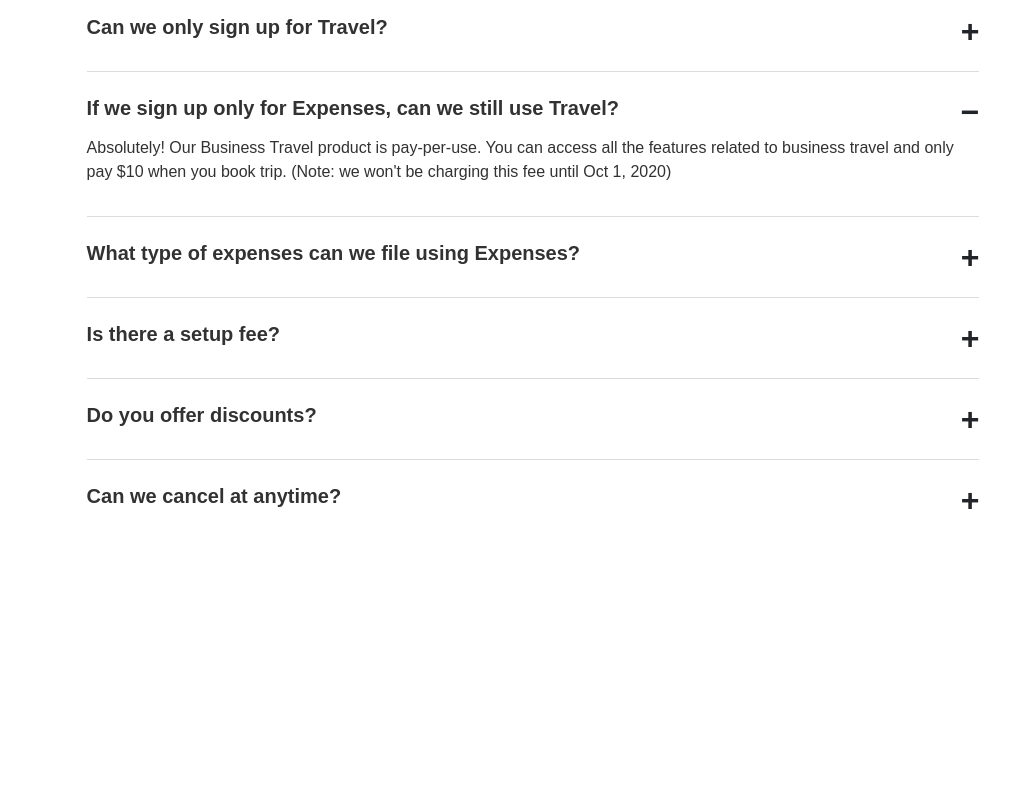
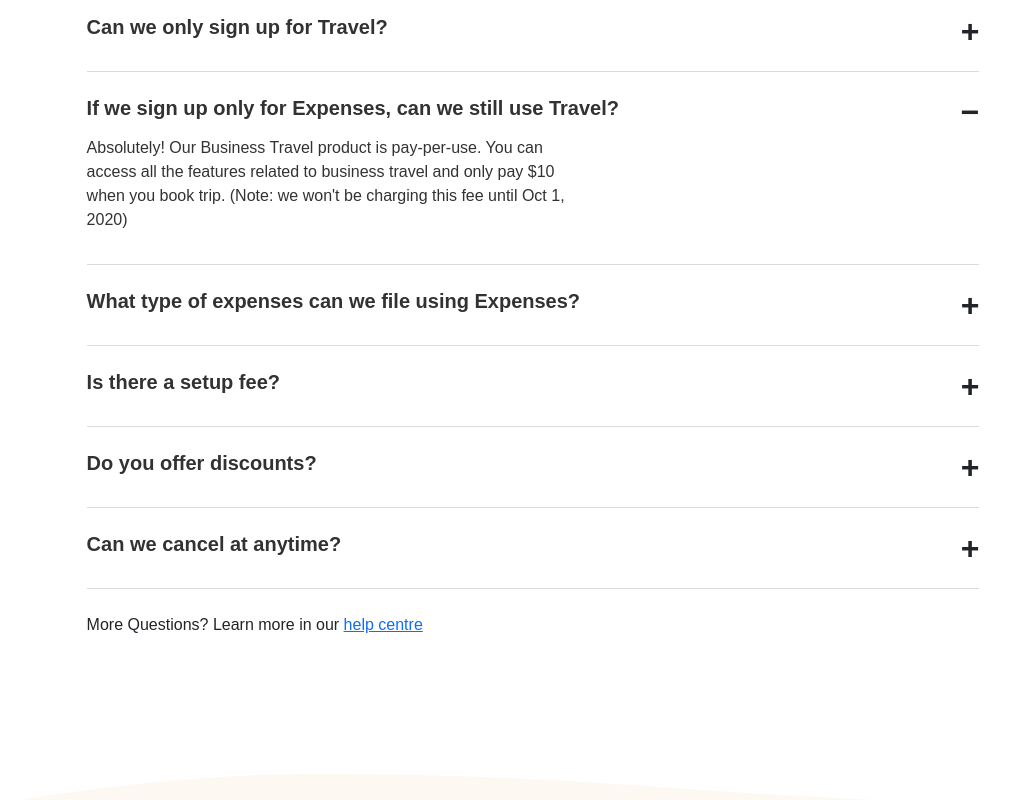
Before and after one commit to bootyard-nosaj/travel-stop, a plain HTML site: page index.html in a window 1280 px wide. Shown: the part 2580-3380 px from the top of the page, without its empty margins (107-1117 px from the left). Before the commit the page ends 3248 px from the top, so only its background shows below. Drawn offline with Linux system fonts and the light colour scheme.

Commit message:
third commit

```diff
--- a/index.css
+++ b/index.css
@@ -282,3 +282,14 @@ body {
     padding: 0;
     margin: 0;
 }
+
+.b-bottom {
+    border-bottom: 1px solid rgba(80, 80, 80, 0.2);
+}
+
+.answer {
+    width: 55%;
+}
+
+
+/* Footer */
--- a/index.html
+++ b/index.html
@@ -170,7 +170,7 @@
                             <h5 class="questions">If we sign up only for Expenses, can we still use Travel?</h5>
                             <button class="btn toggle-question-answer questions" type="button">&minus;</button>
                         </div>
-                        <p>Absolutely! Our Business Travel product is pay-per-use. You can access all the features related to business travel and only pay $10 when you book trip. (Note: we won't be charging this fee until Oct 1, 2020)</p>
+                        <p class="answer">Absolutely! Our Business Travel product is pay-per-use. You can access all the features related to business travel and only pay $10 when you book trip. (Note: we won't be charging this fee until Oct 1, 2020)</p>
                     </div>
                     <div class="common-question-list d-flex align-items-center justify-content-between">
                         <h5 class="questions">What type of expenses can we file using Expenses?</h5>
@@ -184,14 +184,23 @@
                         <h5 class="questions">Do you offer discounts?</h5>
                         <button class="btn toggle-question-answer questions" type="button">&plus;</button>
                     </div>
-                    <div class="common-question-list d-flex align-items-center justify-content-between">
+                    <div class="common-question-list d-flex align-items-center justify-content-between b-bottom">
                         <h5 class="questions">Can we cancel at anytime?</h5>
                         <button class="btn toggle-question-answer questions" type="button">&plus;</button>
+                    </div>
+
+                    <div class="more-questions mt-4">
+                        <p>More Questions? Learn more in our <a href="#">help centre</a></p>
                     </div>
                 </div>
             </div>
         </div>
     </div>
+    <footer>
+        <div class="footer-bg">
+            <img src="/assets/wave-yellow-bg.svg" alt="yellow-wave">
+        </div>
+    </footer>
 
 
     <script src="/bs5/bootstrap/dist/js/bootstrap.min.js"></script>
```
